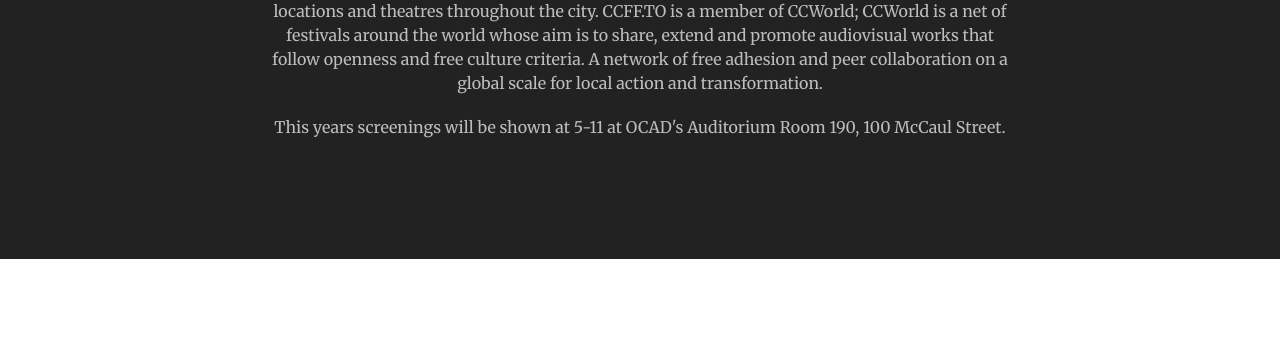
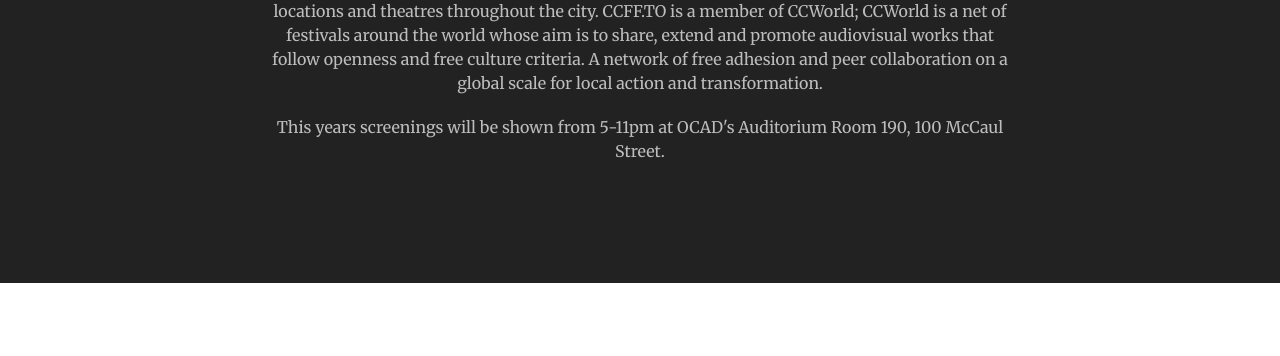
Before and after one commit to sriharikapu/CCFFTO-Website, a website: page index.html in a window 1280 px wide. Shown: the part 1049-1405 px from the top of the page. Drawn offline with nearby package versions, Linux system fonts and the light colour scheme.

Commit message:
bio update

```diff
--- a/index.html
+++ b/index.html
@@ -75,7 +75,7 @@
                     <h2 class="section-heading">About</h2>
                     <hr class="light">
                     <p class="text-faded">The Toronto Creative Commons Film Festival (CCFF.TO) will take place on the 21st of October, 2017 in Toronto, Canada. CCFF.TO will be screening audiovisual works created with Creative Commons Licenses. Our aim is to promote dialogue around open access media with screenings in several locations and theatres throughout the city. CCFF.TO is a member of CCWorld; CCWorld is a net of festivals around the world whose aim is to share, extend and promote audiovisual works that follow openness and free culture criteria. A network of free adhesion and peer collaboration on a global scale for local action and transformation.</p>
-                    <p class="text-faded">This years screenings will be shown at 5-11 at OCAD's Auditorium Room 190, 100 McCaul Street.
+                    <p class="text-faded">This years screenings will be shown from 5-11pm at OCAD's Auditorium Room 190, 100 McCaul Street.
                     <!-- <a href="#services" class="page-scroll btn btn-default btn-xl sr-button">Info</a> -->
                 </div>
             </div>
```
